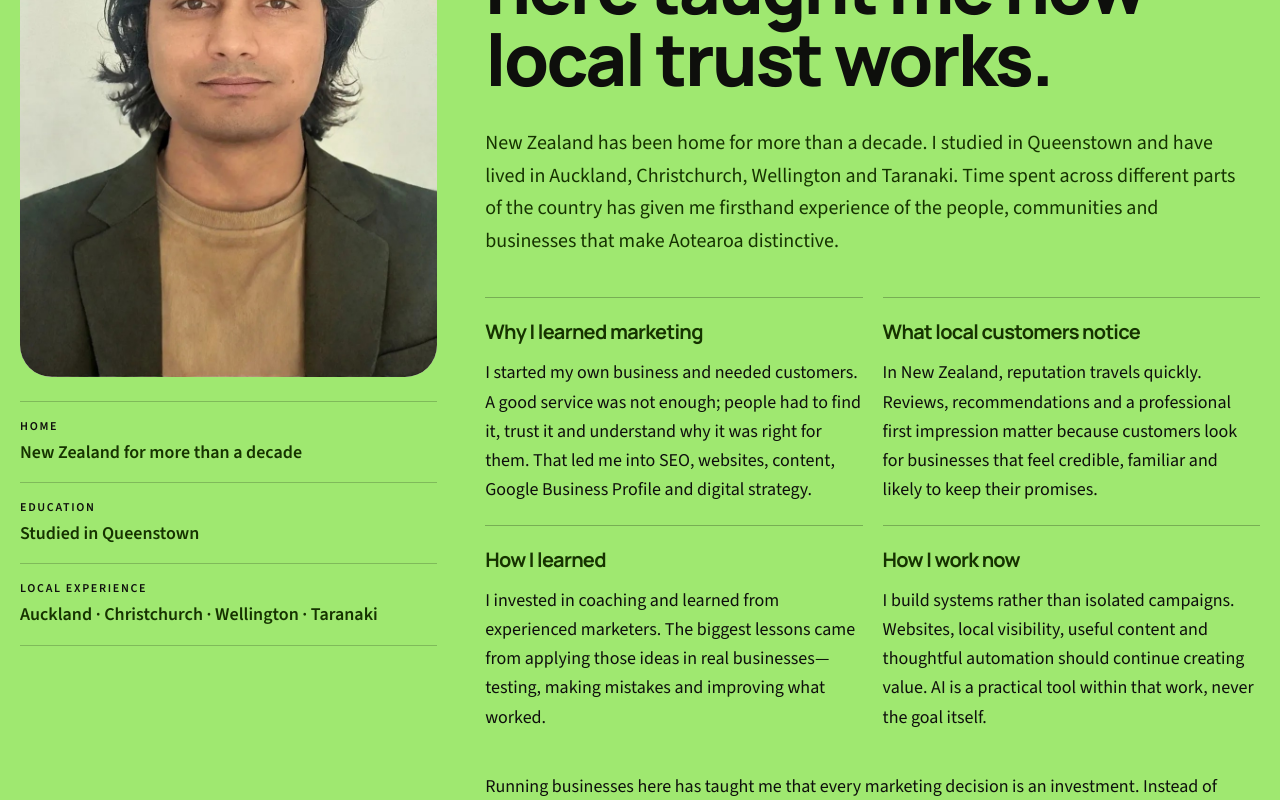
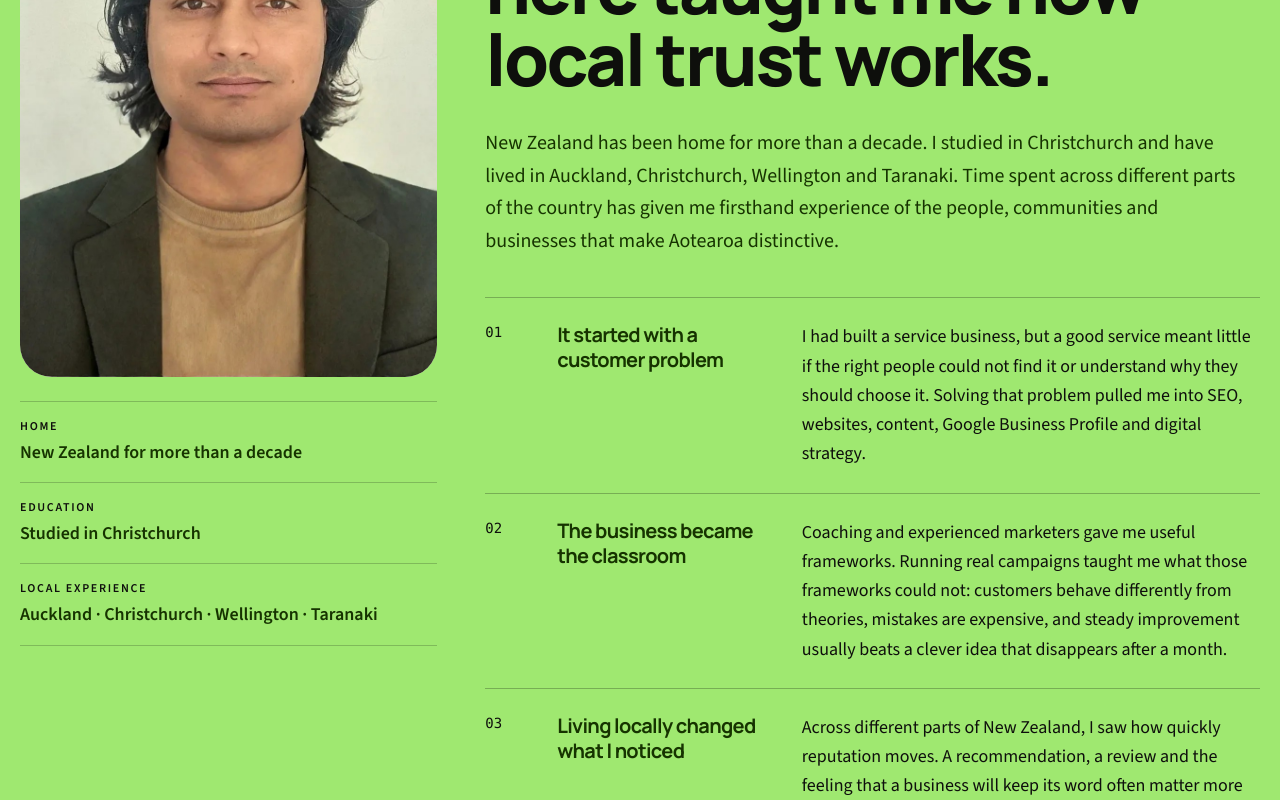
Before and after one commit to taranveerultra-bot/Tara-cv, a Next.js app: page / in a window 1280 px wide. Shown: the part 9540-10340 px from the top of the page. Built offline with nearby package versions, Linux system fonts and the light colour scheme.

Commit message:
Turn About section into a personal journey

```diff
--- a/src/components/PortfolioSections.tsx
+++ b/src/components/PortfolioSections.tsx
@@ -181,7 +181,7 @@ export const AboutSection = () => (
                         </div>
                         <div className="py-4">
                             <dt className="text-xs font-semibold uppercase tracking-[0.14em] text-secondary/70">Education</dt>
-                            <dd className="mt-1 font-semibold text-secondary">Studied in Queenstown</dd>
+                            <dd className="mt-1 font-semibold text-secondary">Studied in Christchurch</dd>
                         </div>
                         <div className="py-4">
                             <dt className="text-xs font-semibold uppercase tracking-[0.14em] text-secondary/70">Local experience</dt>
@@ -196,46 +196,41 @@ export const AboutSection = () => (
                         New Zealand is home. Building businesses here taught me how local trust works.
                     </h2>
                     <p className="mt-8 max-w-3xl text-xl leading-relaxed text-secondary">
-                        New Zealand has been home for more than a decade. I studied in Queenstown and have lived in
+                        New Zealand has been home for more than a decade. I studied in Christchurch and have lived in
                         Auckland, Christchurch, Wellington and Taranaki. Time spent across different parts of the country
                         has given me firsthand experience of the people, communities and businesses that make Aotearoa
                         distinctive.
                     </p>
 
-                    <div className="mt-10 grid gap-5 sm:grid-cols-2">
-                        <div className="border-t border-black/25 pt-5">
-                            <h3 className="text-xl font-bold text-secondary">Why I learned marketing</h3>
-                            <p className="mt-3 leading-relaxed text-secondary/80">
-                                I started my own business and needed customers. A good service was not enough; people had
-                                to find it, trust it and understand why it was right for them. That led me into SEO,
-                                websites, content, Google Business Profile and digital strategy.
-                            </p>
-                        </div>
-                        <div className="border-t border-black/25 pt-5">
-                            <h3 className="text-xl font-bold text-secondary">What local customers notice</h3>
-                            <p className="mt-3 leading-relaxed text-secondary/80">
-                                In New Zealand, reputation travels quickly. Reviews, recommendations and a professional
-                                first impression matter because customers look for businesses that feel credible,
-                                familiar and likely to keep their promises.
-                            </p>
-                        </div>
-                        <div className="border-t border-black/25 pt-5">
-                            <h3 className="text-xl font-bold text-secondary">How I learned</h3>
-                            <p className="mt-3 leading-relaxed text-secondary/80">
-                                I invested in coaching and learned from experienced marketers. The biggest lessons came
-                                from applying those ideas in real businesses—testing, making mistakes and improving what
-                                worked.
-                            </p>
-                        </div>
-                        <div className="border-t border-black/25 pt-5">
-                            <h3 className="text-xl font-bold text-secondary">How I work now</h3>
-                            <p className="mt-3 leading-relaxed text-secondary/80">
-                                I build systems rather than isolated campaigns. Websites, local visibility, useful
-                                content and thoughtful automation should continue creating value. AI is a practical tool
-                                within that work, never the goal itself.
-                            </p>
-                        </div>
-                    </div>
+                    <ol className="mt-10 border-t border-black/25">
+                        {[
+                            {
+                                title: "It started with a customer problem",
+                                copy: "I had built a service business, but a good service meant little if the right people could not find it or understand why they should choose it. Solving that problem pulled me into SEO, websites, content, Google Business Profile and digital strategy.",
+                            },
+                            {
+                                title: "The business became the classroom",
+                                copy: "Coaching and experienced marketers gave me useful frameworks. Running real campaigns taught me what those frameworks could not: customers behave differently from theories, mistakes are expensive, and steady improvement usually beats a clever idea that disappears after a month.",
+                            },
+                            {
+                                title: "Living locally changed what I noticed",
+                                copy: "Across different parts of New Zealand, I saw how quickly reputation moves. A recommendation, a review and the feeling that a business will keep its word often matter more than polished promotion. Trust is not a marketing extra here; it is part of the offer.",
+                            },
+                            {
+                                title: "That lesson shaped the systems I build",
+                                copy: "Now I connect websites, local visibility, useful content and automation so they keep creating value together. I use AI when it makes a real process clearer or more consistent—not simply because it is the latest tool.",
+                            },
+                        ].map((chapter, index) => (
+                            <li
+                                key={chapter.title}
+                                className="grid gap-3 border-b border-black/25 py-6 sm:grid-cols-[3rem_.65fr_1.35fr] sm:gap-6"
+                            >
+                                <span className="font-mono text-sm text-secondary/60">0{index + 1}</span>
+                                <h3 className="text-xl font-bold leading-tight text-secondary">{chapter.title}</h3>
+                                <p className="leading-relaxed text-secondary/80">{chapter.copy}</p>
+                            </li>
+                        ))}
+                    </ol>
 
                     <p className="mt-10 max-w-3xl leading-relaxed text-secondary/80">
                         Running businesses here has taught me that every marketing decision is an investment. Instead of
```
